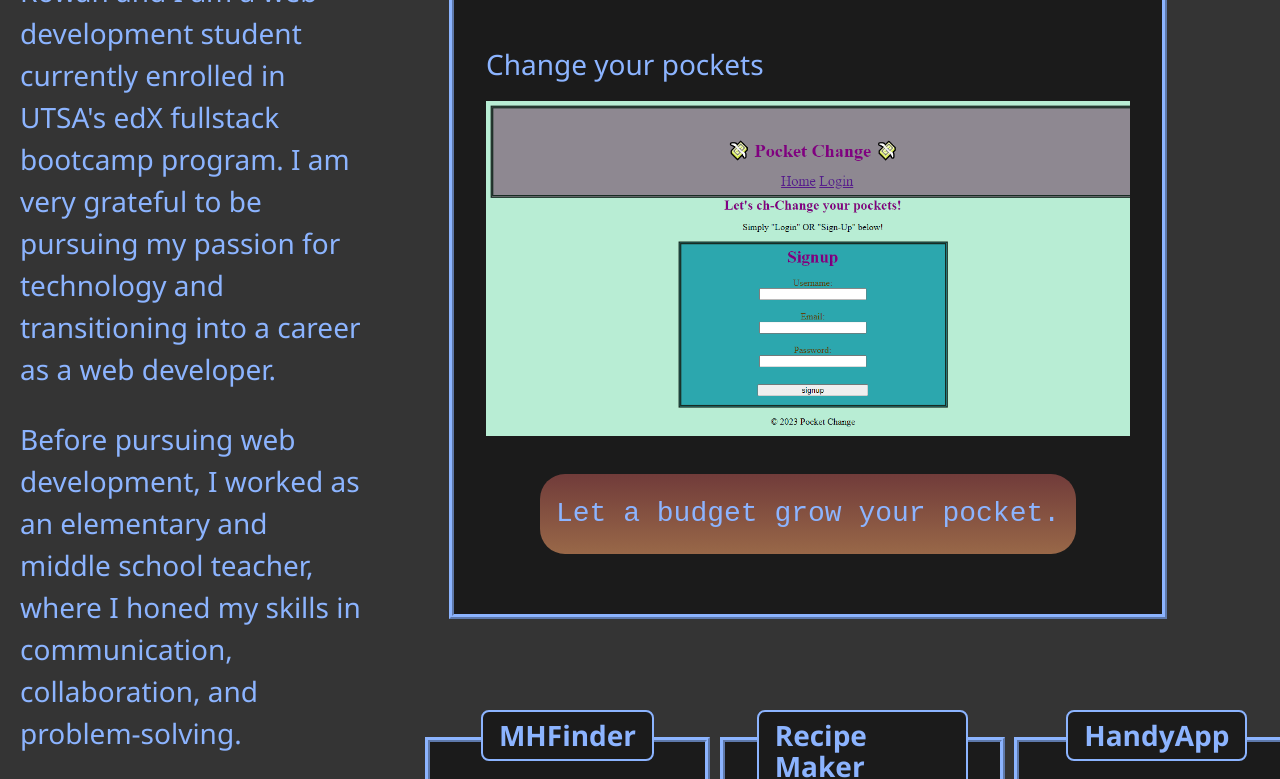
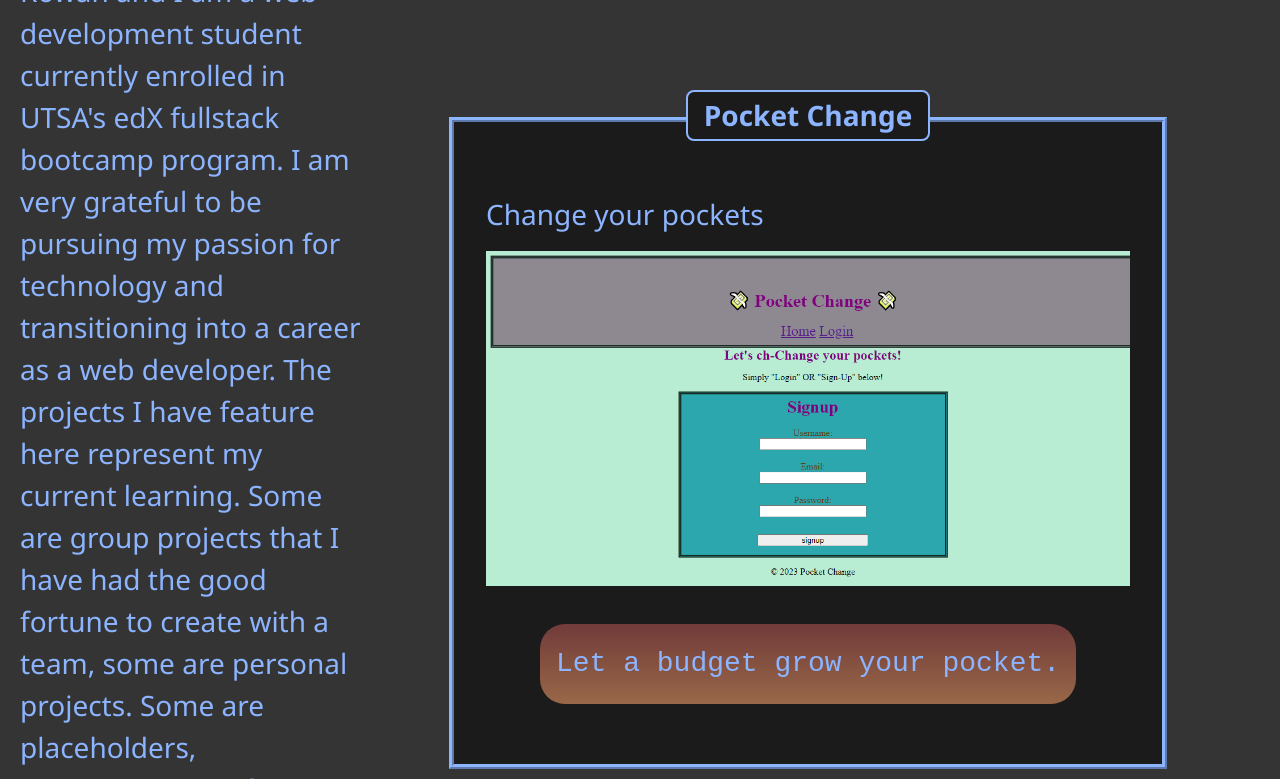
Before and after one commit to joshua-rowan/j-rowan, a plain HTML site: page index.html in a window 1280 px wide. Shown: the part 641-1420 px from the top of the page. Drawn offline with Linux system fonts and the light colour scheme.

Commit message:
Updated About Me content

```diff
--- a/index.html
+++ b/index.html
@@ -30,7 +30,9 @@
             <h3>About Me</h3>
             <p>Hi! My name is Joshua Rowan and I am a web development student currently enrolled in UTSA's edX fullstack
                 bootcamp program. I am very grateful to be pursuing my passion for technology and transitioning into a
-                career as a web developer. </p>
+                career as a web developer. The projects I have feature here represent my current learning. Some are group projects that I
+                have had the good fortune to create with a team, some are personal projects. Some are placeholders, representing my future ambitions
+                to create more.</p>
             <p>Before pursuing web development, I worked as an elementary and middle school teacher, where I honed my
                 skills in communication, collaboration, and problem-solving. </p>
             <p>I enjoy spending time with my wife and children. Several of my current projects are directed towards
```
